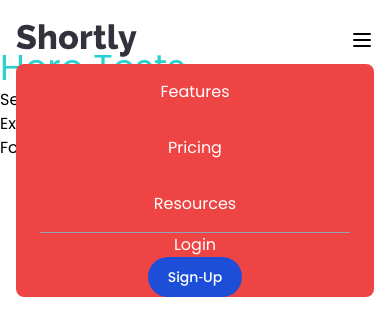
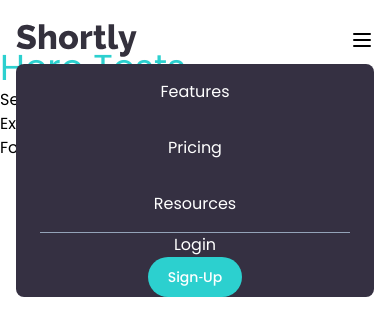
Before and after one commit to zencoder24/url-shortening-app, a React (Create React App) app: page / in a window 390 px wide. Shown: the top 336 px of the page. Built offline with nearby package versions, Linux system fonts and the light colour scheme.

Commit message:
Updated Navigation Menu Colors

```diff
--- a/src/components/Navbar.jsx
+++ b/src/components/Navbar.jsx
@@ -54,7 +54,7 @@ function Navbar() {
       </div>
 
       {/** Mobile Menu*/}
-      <div className="container text-white pl-6 pr-6 text-center ml-auto mr-auto left-0 right-0 w-11/12 rounded-lg absolute divide-y divide-slate-400 top-16 bg-red-500 md:hidden">
+      <div className="container text-white bg-x-dark-violet pl-6 pr-6 text-center ml-auto mr-auto left-0 right-0 w-11/12 rounded-lg absolute divide-y divide-slate-400 top-16  md:hidden">
           <div>
             <h1 className='p-4'>Features</h1>
             <h1 className='p-4'>Pricing</h1>
@@ -62,7 +62,7 @@ function Navbar() {
           </div>
           <div>
             <h1>Login</h1>
-            <button type="button" class="p-4 text-white bg-blue-700 hover:bg-blue-800 focus:outline-none focus:ring-4 focus:ring-blue-300 font-medium rounded-full text-sm px-5 py-2.5 text-center  dark:bg-blue-600 dark:hover:bg-blue-700 dark:focus:ring-blue-800">
+            <button type="button" class="p-4 text-white bg-x-cyan  font-medium rounded-full text-sm px-5 py-2.5 text-center">
               Sign&#x2011;Up {/*<------- &#x2011; prevent line breaks used with hyphenated words  */}
             </button>
           </div>
--- a/tailwind.config.js
+++ b/tailwind.config.js
@@ -9,7 +9,7 @@ module.exports = {
         'x-gray': '#bfbfbf',
         'x-gray-violet': '#9995a1',
         'x-dark-blue': '#333238',
-        'x-dark-violet': '#222124',
+        'x-very-dark-violet': '#222124',
       },
       fontSize: {
         'x-base': '18px',
```
